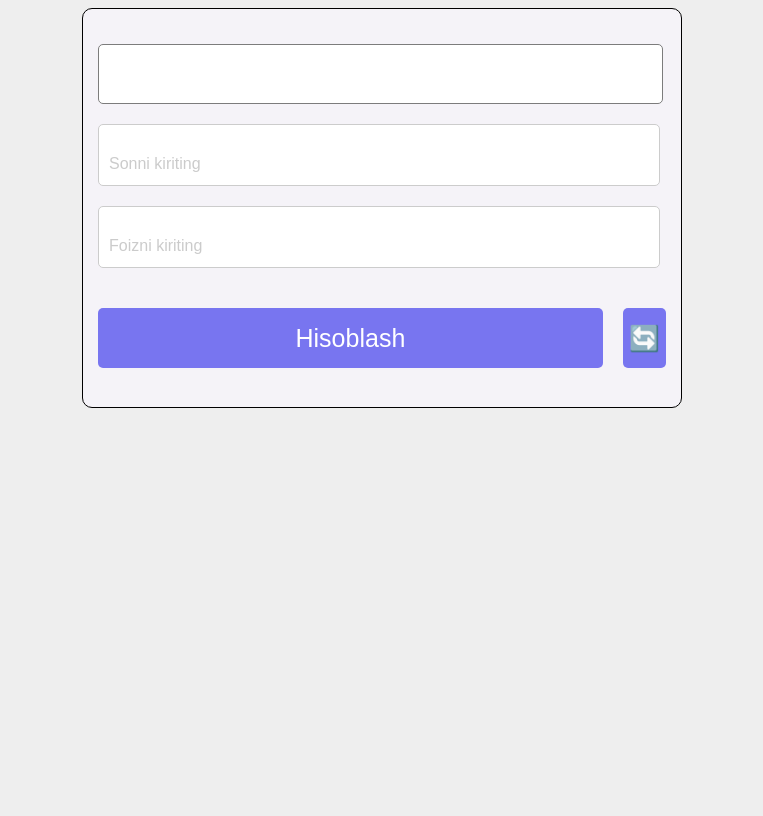
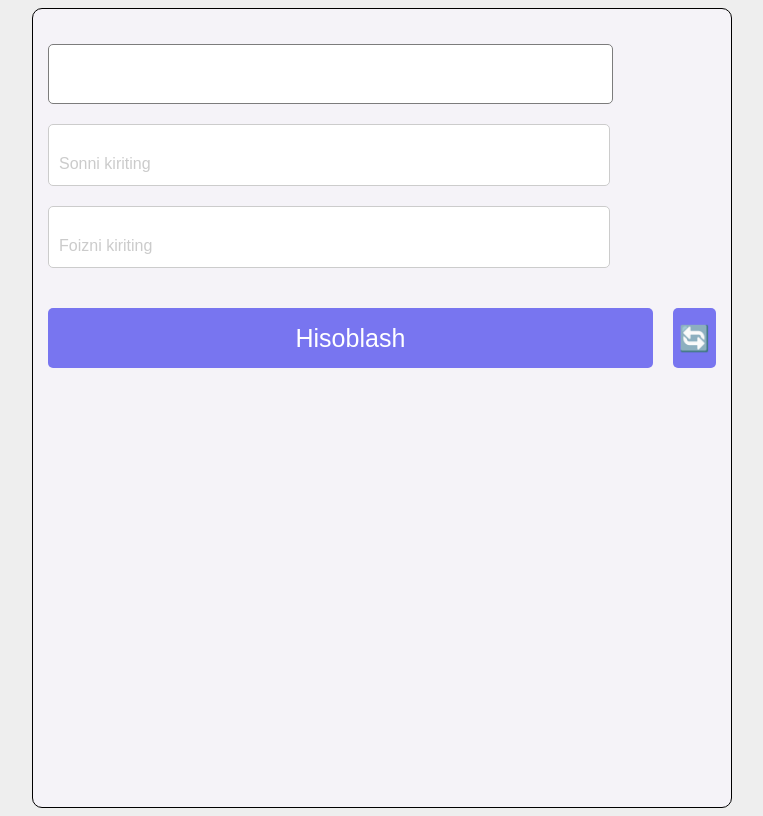
Before and after one commit to luqmonovtohirjon-sketch/Kalkulyator, a plain HTML site: page index.html in a window 1280 px wide. Shown: the whole page, without its empty margins (258-1021 px from the left). Drawn offline with Linux system fonts and the light colour scheme.

Commit message:
Update style.css

```diff
--- a/style.css
+++ b/style.css
@@ -7,8 +7,8 @@ body{
 }
 
 .quti{
-  width: 600px;
-  height: 400px;
+  width: 700px;
+  height: 100vh;
   padding: 15px;
   box-sizing: border-box;
   border-radius: 10px;
```
